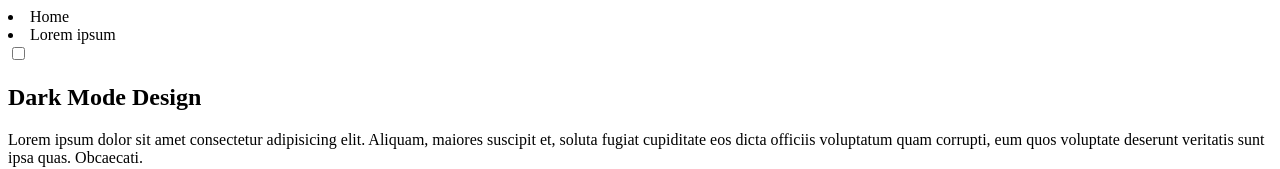
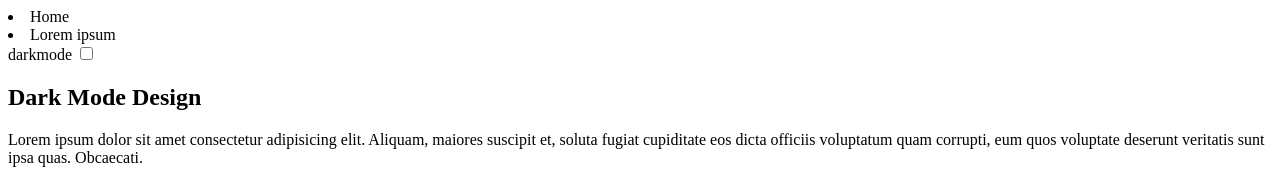
Before and after one commit to dldnjsrl0121/-JavaScript_practice, a plain HTML site: page darkModeDesign/index.html in a window 1280 px wide. Shown: the top 169 px of the page. Drawn offline with Linux system fonts and the light colour scheme.

Commit message:
버튼 옆 darkmode 글자 추가

```diff
--- a/darkModeDesign/index.html
+++ b/darkModeDesign/index.html
@@ -13,6 +13,7 @@
             <li class="list">Lorem ipsum</li>
         </nav>
         <div>
+            <span>darkmode</span>
             <input type="checkbox" name="toggleBtn" id="toggleBtn">
         </div>
     </header>
```
